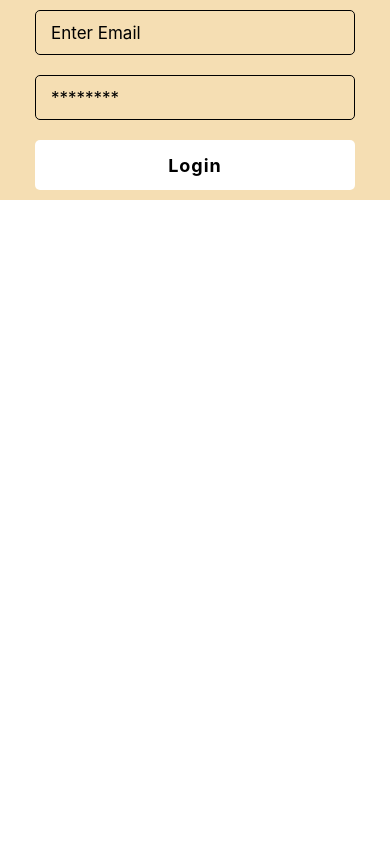
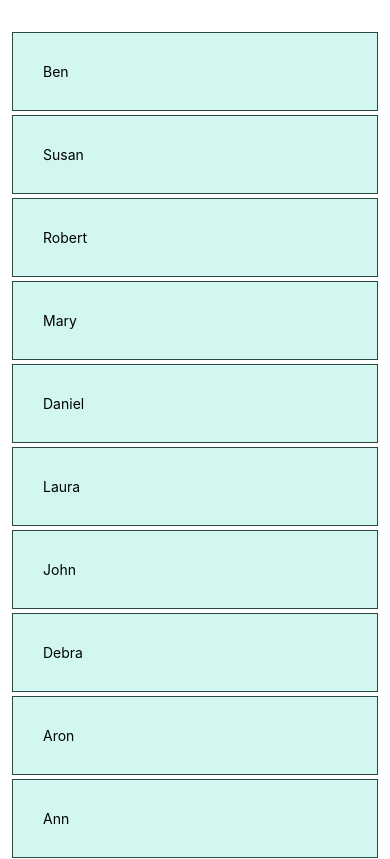
Before and after one commit to abinash0013/learning-react-native, a React Native app: screen / in a window 390 px wide. Shown: the top 859 px of the page. Built offline with nearby package versions, Linux system fonts and the light colour scheme.

Commit message:
worked on scroll view 30sep

```diff
--- a/App.js
+++ b/App.js
@@ -1,17 +1,34 @@
-import { StyleSheet, Text, View, TouchableOpacity } from "react-native";
+import {
+    StyleSheet,
+    Text,
+    View,
+    TouchableOpacity,
+    ScrollView,
+} from "react-native";
 import React from "react";
-import Input from "./Input";
+import ScrollViewExample from "./ScrollView";
 
-// input in react Native
+//Scrollview Example
 const App = () => {
     return (
         <View>
-            <Input />
+            <ScrollViewExample />
         </View>
     );
 };
 
 export default App;
+
+// input in react Native
+// const App = () => {
+//     return (
+//         <View>
+//             <Input />
+//         </View>
+//     );
+// };
+
+// export default App;
 
 // Listview in React Native
 // const App = () => {
--- /dev/null
+++ b/ScrollView.js
@@ -0,0 +1,48 @@
+import React, { Component } from "react";
+import { Text, Image, View, StyleSheet, ScrollView } from "react-native";
+
+const ScrollViewExample = () => {
+    const data = [
+        { name: "Ben", id: 1 },
+        { name: "Susan", id: 2 },
+        { name: "Robert", id: 3 },
+        { name: "Mary", id: 4 },
+        { name: "Daniel", id: 5 },
+        { name: "Laura", id: 6 },
+        { name: "John", id: 7 },
+        { name: "Debra", id: 8 },
+        { name: "Aron", id: 9 },
+        { name: "Ann", id: 10 },
+        { name: "Steve", id: 11 },
+        { name: "Olivia", id: 12 },
+    ];
+    return (
+        <View style={styles.container}>
+            <ScrollView>
+                {data.map((item, index) => (
+                    <View key={item.id} style={styles.item}>
+                        <Text>{item.name}</Text>
+                    </View>
+                ))}
+            </ScrollView>
+        </View>
+    );
+};
+export default ScrollViewExample;
+
+const styles = StyleSheet.create({
+    container: {
+        paddingHorizontal: 10,
+        paddingVertical: 30,
+    },
+    item: {
+        flexDirection: "row",
+        justifyContent: "space-between",
+        alignItems: "center",
+        padding: 30,
+        margin: 2,
+        borderColor: "#2a4944",
+        borderWidth: 1,
+        backgroundColor: "#d2f7f1",
+    },
+});
```
